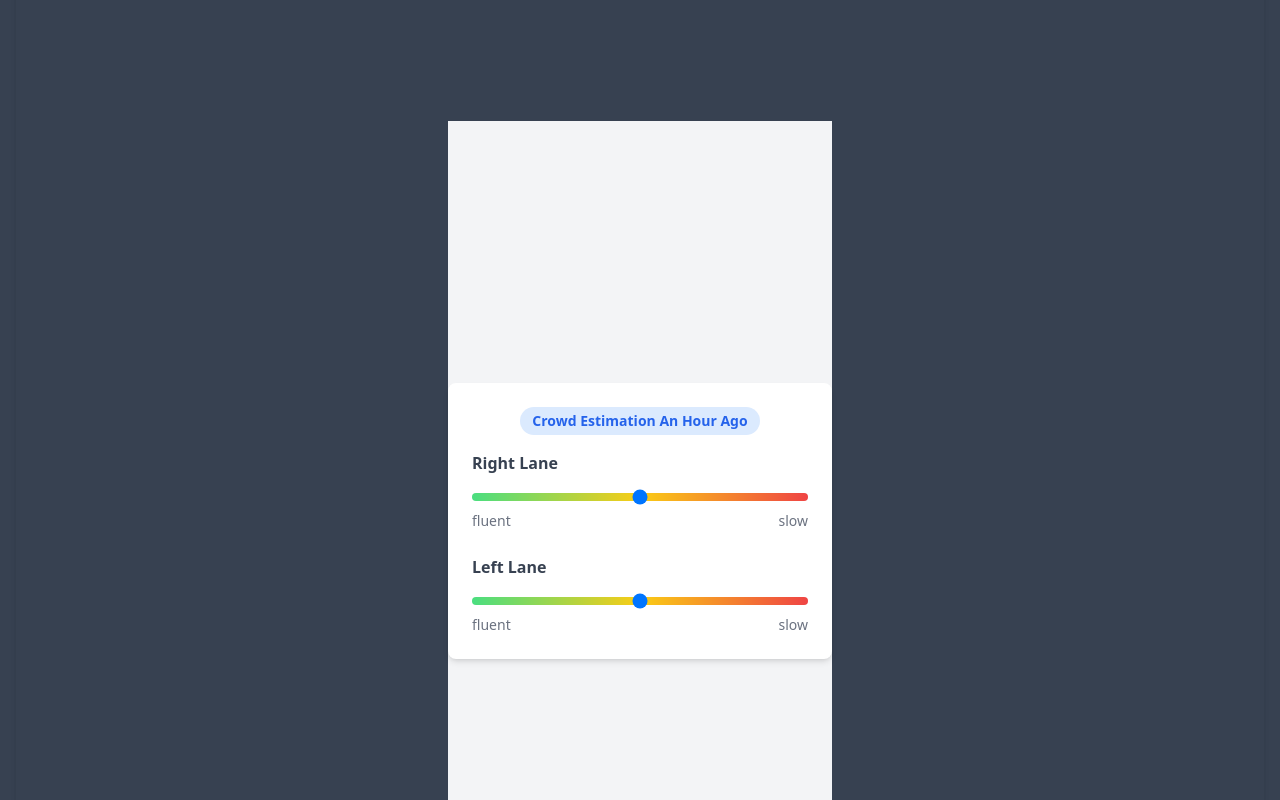
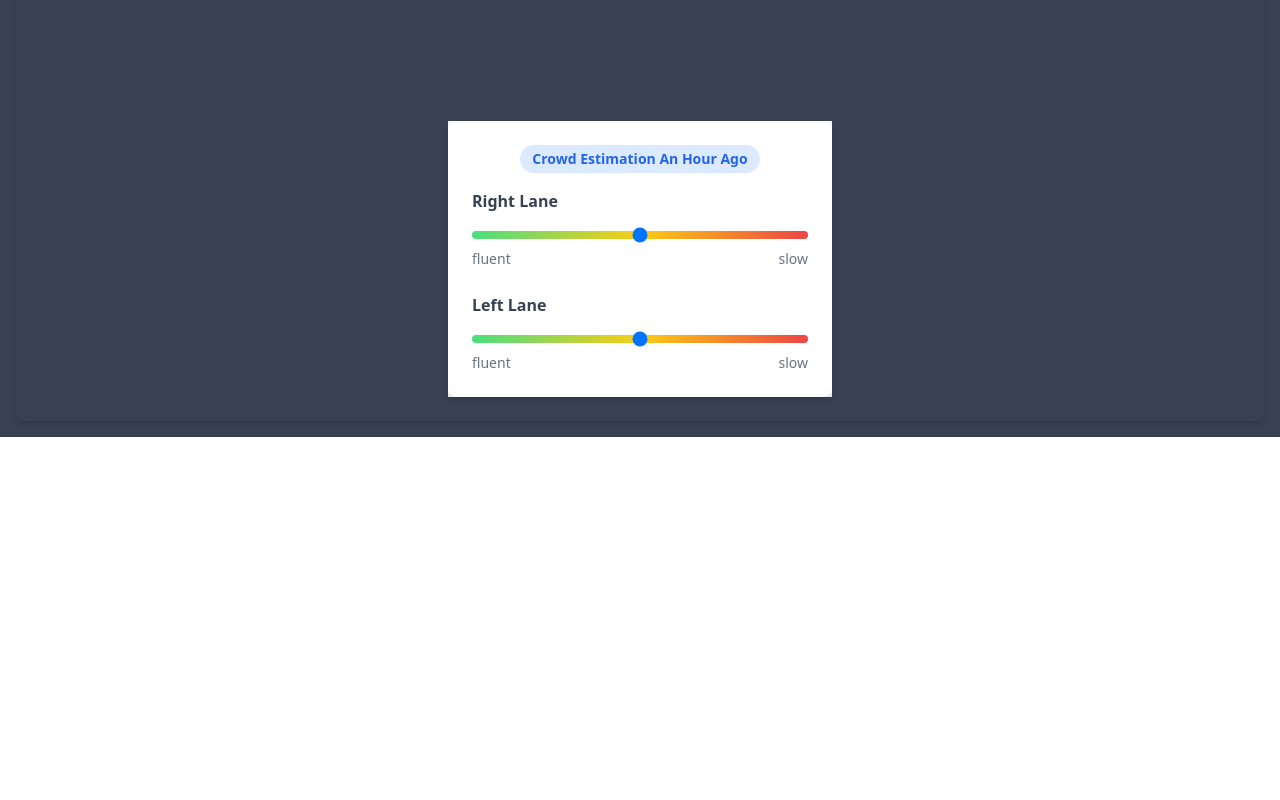
Before and after one commit to Annisaraulitaa/kp-kominfo, a Next.js app: page / in a window 1280 px wide. Shown: the part 800-1600 px from the top of the page. After the commit the page ends 1237 px from the top, so only its background shows below. Built offline with nearby package versions, Linux system fonts and the light colour scheme.

Commit message:
update crowd

```diff
--- a/app/component/crowd.tsx
+++ b/app/component/crowd.tsx
@@ -8,7 +8,7 @@
 
 
   return (
-    <div className='flex justify-center items-center min-h-screen bg-gray-100'>
+    <div className='flex justify-center bg-gray-100'>
       <div className='bg-white shadow-md rounded-lg p-6 w-96'>
         {/* Judul */}
         <div className='text-center mb-4'>
```
